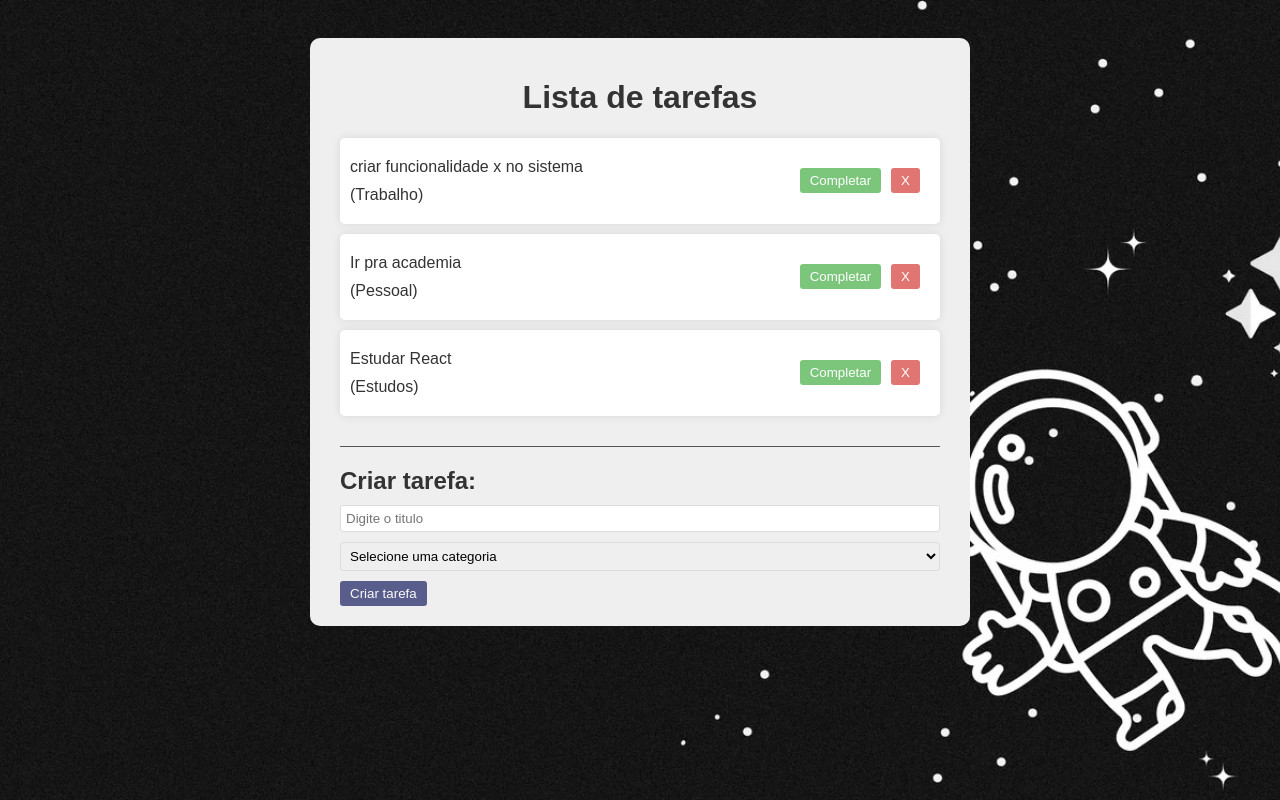
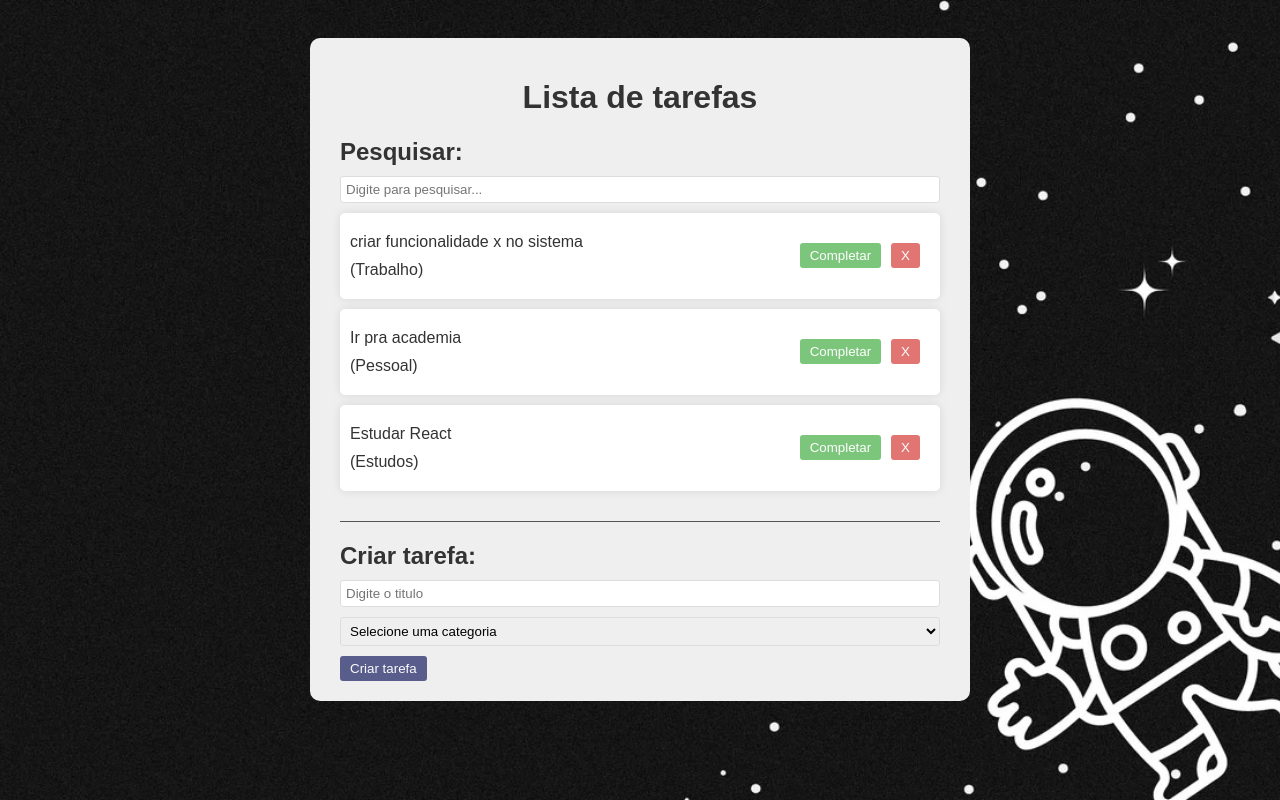
Before and after one commit to ygorp/TodoList_React, a React (Vite) app: page / in a window 1280 px wide. Shown: the top 800 px of the page. Built offline with nearby package versions, Linux system fonts and the light colour scheme.

Commit message:
criando input de pesquisa, colocando a função para pesquisar em tempo real de acordo com os caracteres dos titulos das tarefas

```diff
--- a/src/App.jsx
+++ b/src/App.jsx
@@ -1,7 +1,9 @@
 import { useState } from 'react'
 import Todo from './components/todo'
 import TodoForm from './components/todoForm'
+import Search from './components/Search';
 import './App.css'
+
 
 function App() {
 
@@ -25,6 +27,8 @@
       isCompleted: false,
     }
   ]);
+
+  const [search, setSearch] = useState("");
 
   const addTodo = (text, category) => {
 
@@ -54,8 +58,9 @@
   return (
     <div className='app'>
       <h1>Lista de tarefas</h1>
+      <Search search={search} setSearch={setSearch} />
       <div className="todo-list">
-        {todos.map((todo) => (
+        {todos.filter((todo) => todo.text.toLowerCase().includes(search.toLowerCase())).map((todo) => (
           <Todo key={todo.id} todo={todo} removeTodo={removeTodo} completeTodo={completeTodo} />
         ))}
       </div>
--- /dev/null
+++ b/src/components/Search.jsx
@@ -0,0 +1,10 @@
+const Search = ({ search, setSearch }) => {
+  return (
+    <div className="search">
+        <h2>Pesquisar:</h2>
+        <input type="text" value={search} onChange={(e) => setSearch(e.target.value)} placeholder="Digite para pesquisar..." />
+    </div>
+  )
+}
+
+export default Search
```
